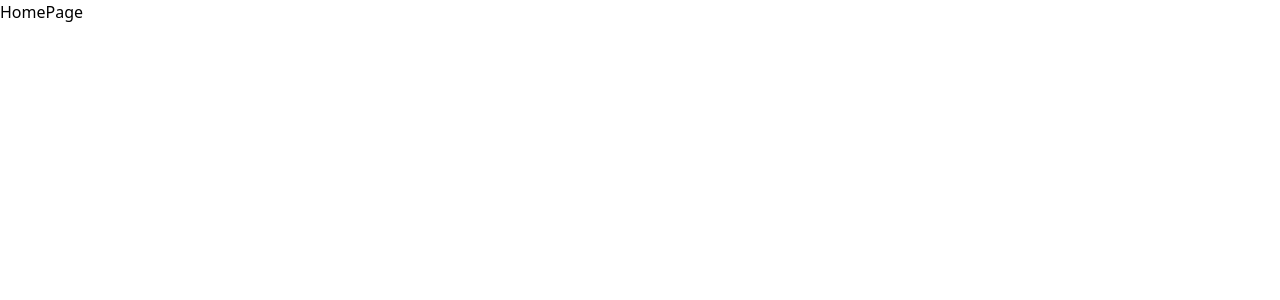
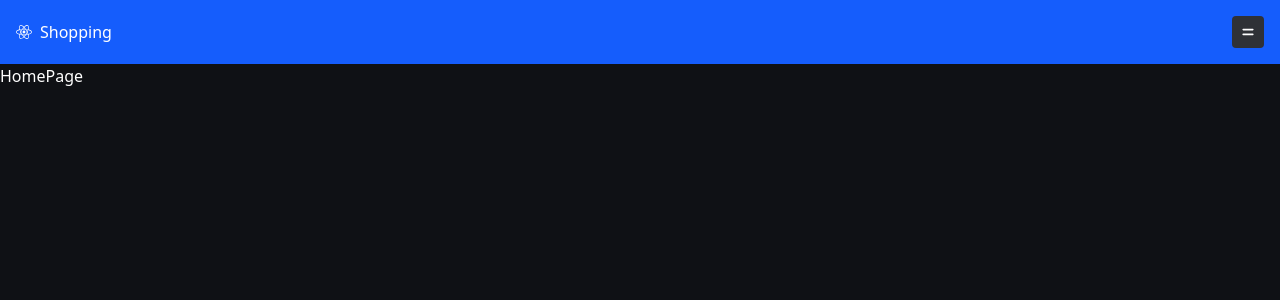
Before and after one commit to g4brielpy/shopping-cart, a React (Vite) app: page / in a window 1280 px wide. Shown: the top 300 px of the page. Built offline with nearby package versions, Linux system fonts and the light colour scheme.

Commit message:
Criando layout root

```diff
--- a/src/Routes/index.tsx
+++ b/src/Routes/index.tsx
@@ -2,14 +2,15 @@ import { createBrowserRouter } from "react-router";
 
 import HomePage from "../HomePage";
 import CartPage from "../CartPage";
+import LayoutRoot from "../layouts/LayoutRoot";
 
 export const Router = createBrowserRouter([
   {
     path: "/",
-    element: <HomePage />,
-  },
-  {
-    path: "/carrinho",
-    element: <CartPage />,
+    element: <LayoutRoot />,
+    children: [
+      { index: true, element: <HomePage /> },
+      { path: "carrinho", element: <CartPage /> },
+    ],
   },
 ]);
--- /dev/null
+++ b/src/layouts/LayoutRoot.tsx
@@ -0,0 +1,11 @@
+import { Outlet } from "react-router";
+import { HeaderPage } from "../components/HeaderPage";
+
+export default function LayoutRoot() {
+  return (
+    <div className="bg-dark-bg h-dvh text-primary-text">
+      <HeaderPage />
+      <Outlet />
+    </div>
+  );
+}
```
